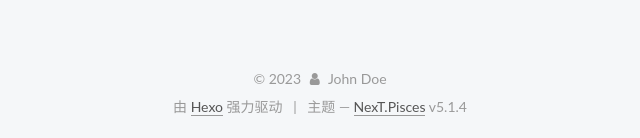
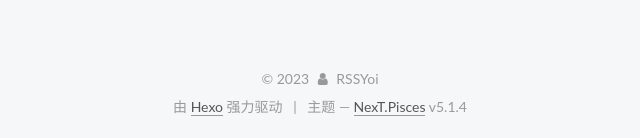
Before and after one commit to Rsspacezz/Rsspacezz.github.io, a plain HTML site: page archives/2023/03/index.html in a window 1280 px wide. Shown: the part 712-850 px from the top of the page, 450-1090 px from the left. Drawn offline with Linux system fonts and the light colour scheme.

Commit message:
Site updated: 2023-03-03 14:08:29

```diff
--- a/archives/2023/03/index.html
+++ b/archives/2023/03/index.html
@@ -79,12 +79,14 @@
 
 
 
+<meta name="description" content="很多人，一生只在一个地方。">
 <meta property="og:type" content="website">
 <meta property="og:title" content="Hexo">
 <meta property="og:url" content="http://example.com/archives/2023/03/index.html">
 <meta property="og:site_name" content="Hexo">
+<meta property="og:description" content="很多人，一生只在一个地方。">
 <meta property="og:locale">
-<meta property="article:author" content="John Doe">
+<meta property="article:author" content="RSSYoi">
 <meta name="twitter:card" content="summary">
 
 
@@ -424,7 +426,7 @@
   <span class="with-love">
     <i class="fa fa-user"></i>
   </span>
-  <span class="author" itemprop="copyrightHolder">John Doe</span>
+  <span class="author" itemprop="copyrightHolder">RSSYoi</span>
 
 
 </div>
```
Also changed, not shown: 2023/03/03/hello-world/index.html (+2 -2 lines), archives/2023/index.html (+4 -2 lines), archives/index.html (+4 -2 lines), index.html (+4 -2 lines).
